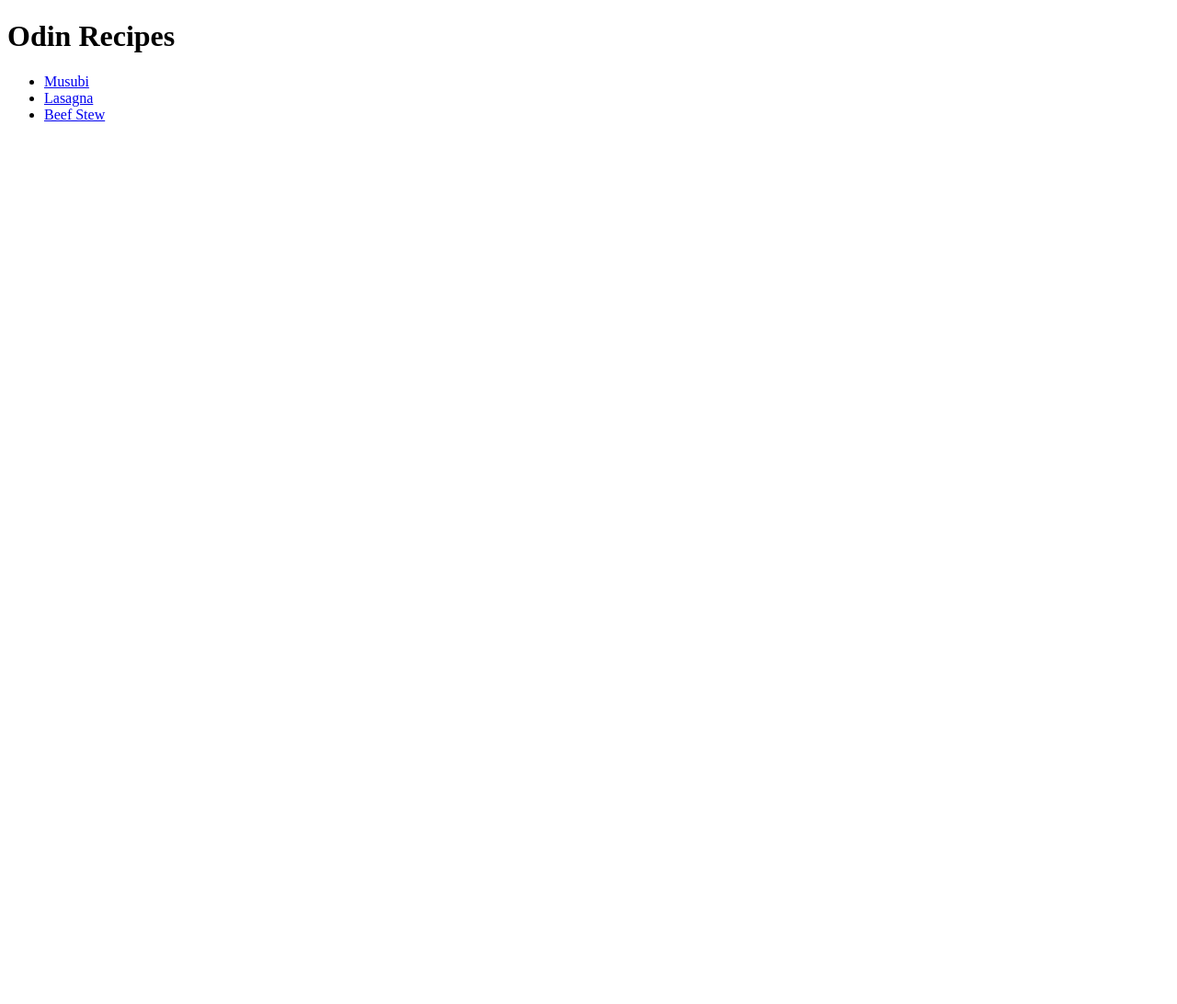
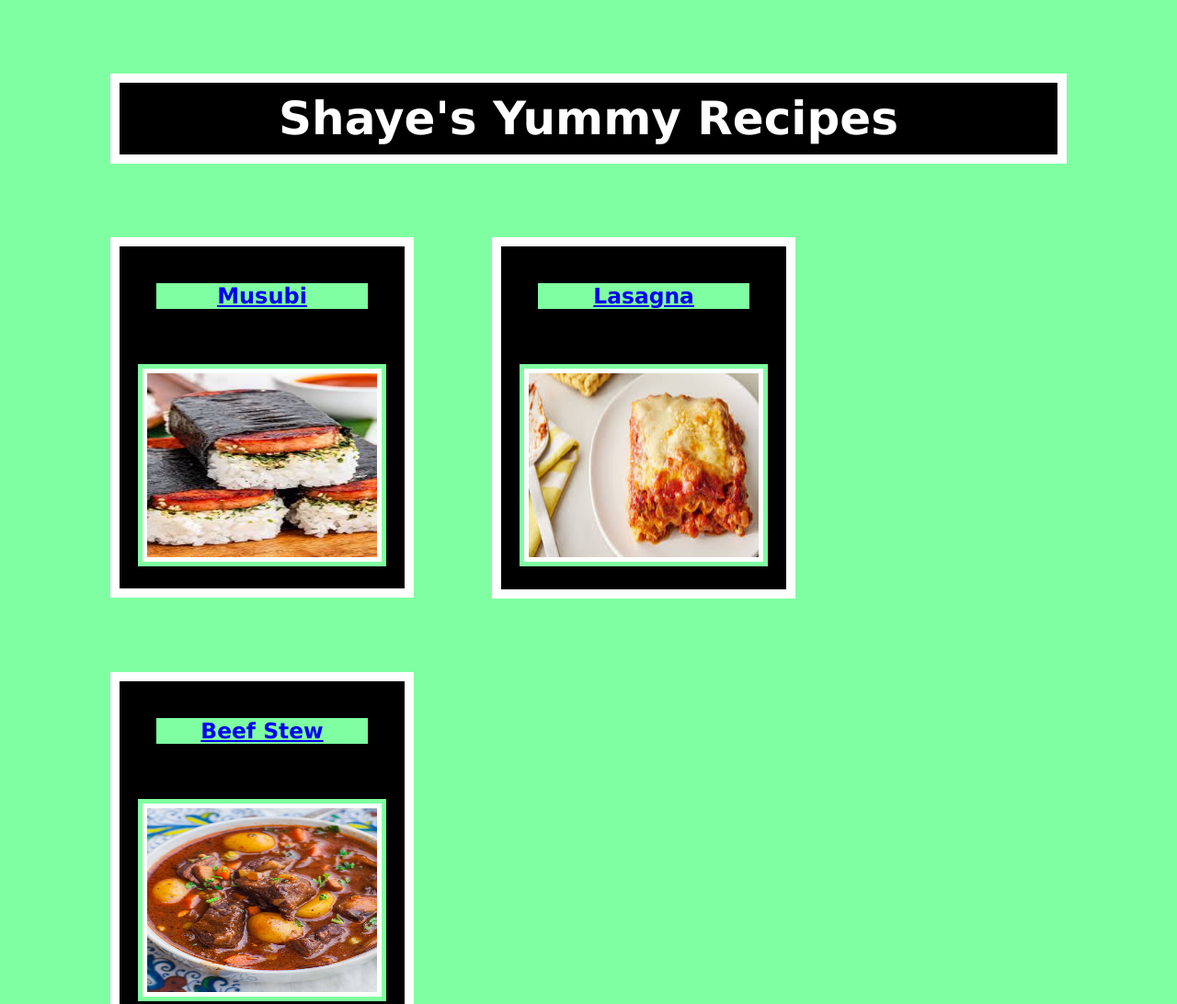
Before and after one commit to K80H8/odin-recipes, a plain HTML site: page index.html in a window 1280 px wide. Shown: the top 1092 px of the page at 92% size. Before the commit the page ends 800 px from the top, so only its background shows below. Drawn offline with Linux system fonts and the light colour scheme.

Commit message:
Most recent recipe page changes

```diff
--- a/index.html
+++ b/index.html
@@ -3,26 +3,37 @@
 <html lang="en">
 
 <head>
-<meta charset="UTF-8"/>
-<title>My Recipes Website</title>
+    <link rel="stylesheet" href="styles.css">
+
+    <meta charset="UTF-8"/>
+    <title id="title">My Recipes Website</title>
 
 </head>
 
 
 <body>
-    <H1> Odin Recipes</H1>
+    <H1 class="homepage-title"> Shaye's Yummy Recipes</H1>
 
-    <ul>
-        <li><a href="recipes/musubi.html">Musubi</a></li>
-        <li><a href="recipes/lasagna.html">Lasagna</a></li>
-        <li><a href="recipes/beefstew.html">Beef Stew</a></li>
-    </ul>
+
+    <div id="container" class="musubi">
+        <h2><a href="recipes/musubi.html">Musubi</a></h2>
+        <img id="musubipic" src="./images/musubi.jpg" alt="Musubi">
+
+    </div>
+
+    <div id="container" class="lasagna">
+        <h3><a href="recipes/lasagna.html">Lasagna</a></h3>
+        <img id="lasagnapic" src="./images/lasagna1.jpg" alt="Lasagna">
+    </div>
+
+    <div id="container" class="beefstew">
+        <h3><a href="recipes/beefstew.html">Beef Stew</a></h3>
+        <img id="beefstewpic" src="./images/beefstew.jpg" alt="Beef Stew">
+    </div>
+
+
 
 
 </body>
 
-
-
-
-
 </html>
--- /dev/null
+++ b/recipes/recipes.css
@@ -0,0 +1,59 @@
+
+
+/* Add your CSS here */
+
+* {
+    background-color: bisque;
+    font-family: Verdana, "Times New Roman", Tahoma, sans-serif;
+    color: black;
+    text-align: center;
+}
+
+
+
+H1{
+    border-color: black;
+    background-color: white;
+    padding: 10px;
+    border: 10px solid black;
+    margin: 10px;
+}
+
+img {
+    padding: 5px;
+    width: 200px;
+    height: 200px;
+    margin: 50px;
+    border: 5px solid black;
+    background-color: black;
+}
+
+.center {
+    display: block;
+    margin-left: auto;
+    margin-right: auto;
+    width: 50%;
+}
+
+h2{
+    font-size: 24px;
+}
+
+.container {
+    text-align: center;
+}
+
+.myUL{
+    display: inline-block;
+    text-align: left;
+}
+
+
+li {
+    display: center;
+    margin: 10px;
+    padding: 10px;
+    background-color: white;
+    border: 5px solid black;
+    text-align: center;
+}
--- /dev/null
+++ b/styles.css
@@ -0,0 +1,57 @@
+
+* {
+    background-color: rgb(127, 255, 161);
+    font-family: Verdana;
+    margin: 40px;
+
+}
+
+
+.homepage-title {
+    text-align: center;
+    font-size: 50px;
+    color: white;
+    margin: 40px;
+    border: 10px solid white;
+    padding: 10px;
+    background-color: black;
+
+}
+
+#container.musubi {
+    color: white;
+    text-align: center;
+    margin: 40px;
+    border: 10px solid white;
+    display: inline-block;
+    background-color: black;
+    font-size: 16px;
+}
+
+#container.lasagna {
+    text-align: center;
+    margin: 40px;
+    border: 10px solid white;
+    display: inline-block;
+    background-color: black;
+    font-size: 20px;
+
+}
+
+#container.beefstew {
+    text-align: center;
+    margin: 40px;
+    border: 10px solid white;
+    display: inline-block;
+    background-color: black;
+    font-size: 20px;
+}
+
+img {
+    padding: 5px;
+    width: 250px;
+    height: 200px;
+    margin: 20px;
+    border: 5px solid rgb(127, 255, 161);
+    background-color: white;
+}
```
Also changed, not shown: recipes/beefstew.html (+4 -3 lines), recipes/lasagna.html (+5 -8 lines), recipes/musubi.html (+4 -4 lines).
